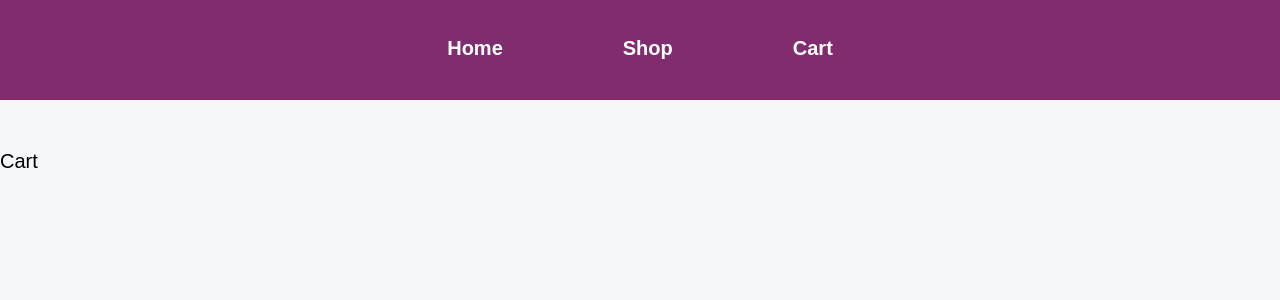
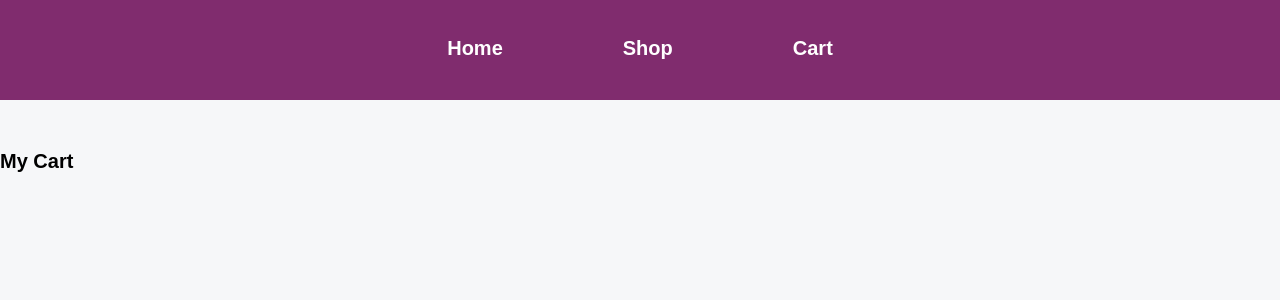
Before and after one commit to yunemak/shopping-cart, a React (Vite) app: page /cart in a window 1280 px wide. Shown: the top 300 px of the page. Built offline with nearby package versions, Linux system fonts and the light colour scheme.

Commit message:
feat: Render items in your cart

```diff
--- a/src/pages/Cart/Cart.jsx
+++ b/src/pages/Cart/Cart.jsx
@@ -1,5 +1,16 @@
+import { useOutletContext } from "react-router";
+import Item from "../../components/Item/Item";
+
 const Cart = () => {
-	return <div>Cart</div>;
+	const { cart } = useOutletContext();
+	return (
+		<div>
+			<h1>My Cart</h1>
+			{cart.map((item) => (
+				<p key={item.id}>{item.title}</p>
+			))}
+		</div>
+	);
 };
 
 export default Cart;
```
